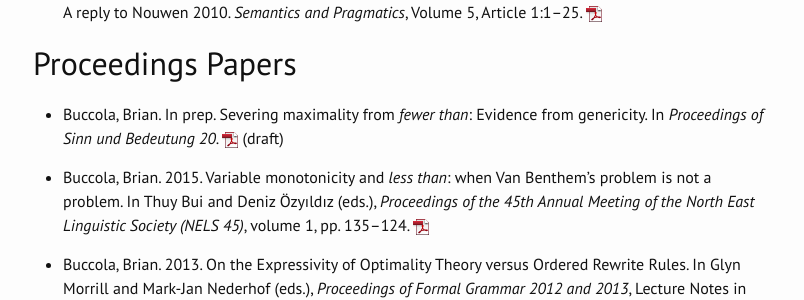
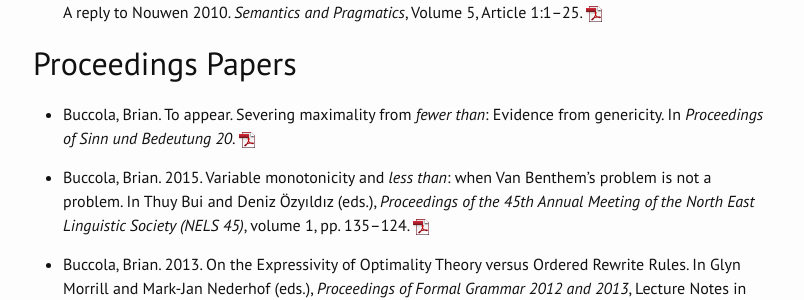
Before and after one commit to brianbuccola/brianbuccola.github.io, a Jekyll site: the page built from work.md, in a window 1280 px wide. Shown: the part 308-608 px from the top of the page, without its empty margins (237-1041 px from the left). Built offline with Jekyll 4.4.1, drawn with Linux system fonts in a browser that asks for light colours; some web fonts are replaced.

Commit message:
change SuB paper 'in prep' -> 'to appear'

```diff
--- a/work.md
+++ b/work.md
@@ -19,9 +19,8 @@ redirect_from: /research.html
 
 ## Proceedings Papers
 
-- Buccola, Brian. In prep. Severing maximality from *fewer than*:
-  Evidence from genericity. In *Proceedings of Sinn und Bedeutung 20*.
-  [![pdf][]][sub20] (draft)
+- Buccola, Brian. To appear. Severing maximality from *fewer than*: Evidence
+  from genericity. In *Proceedings of Sinn und Bedeutung 20*. [![pdf][]][sub20]
 
 - Buccola, Brian. 2015. Variable monotonicity and *less than*: when Van
   Benthem's problem is not a problem. In Thuy Bui and Deniz Özyıldız (eds.),
```
